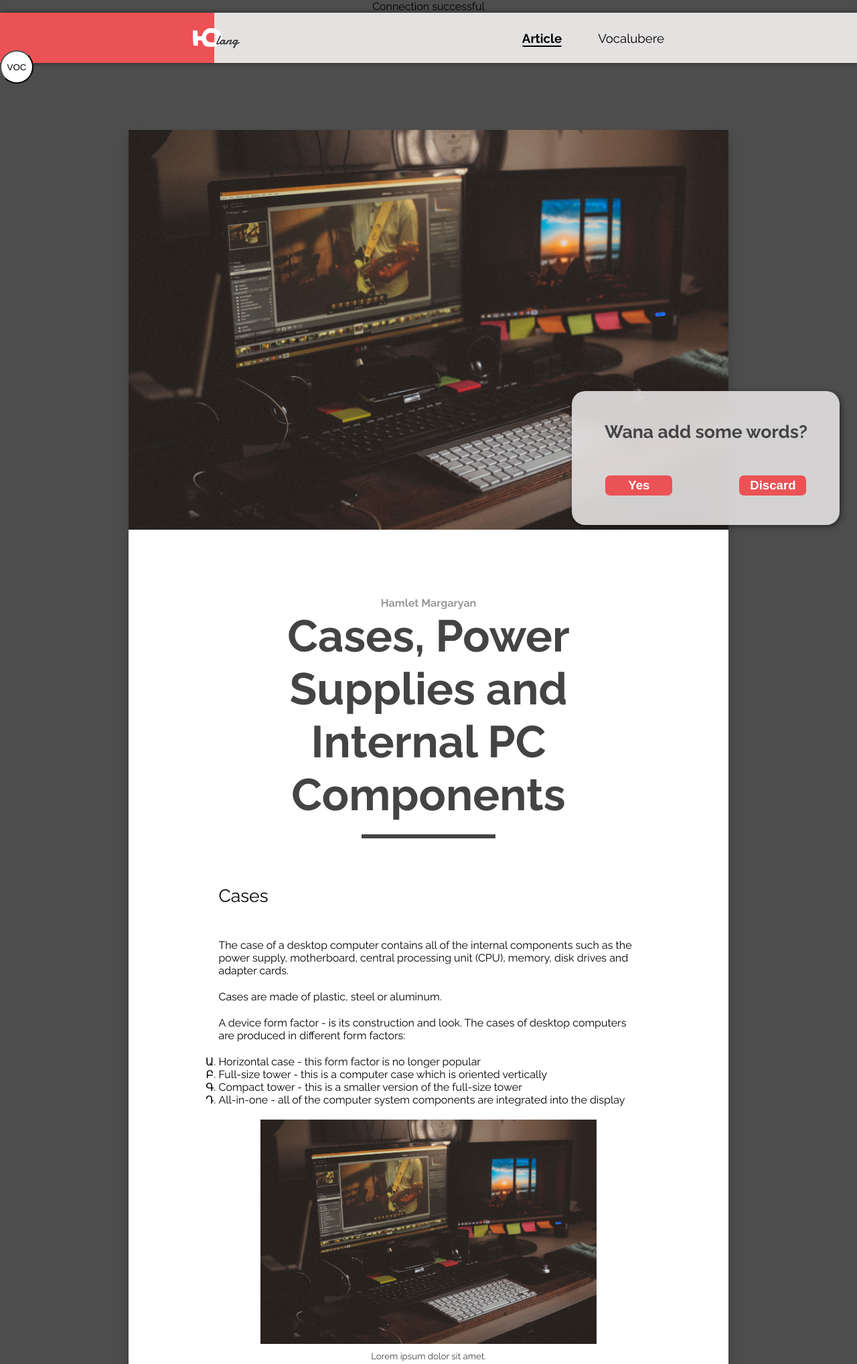
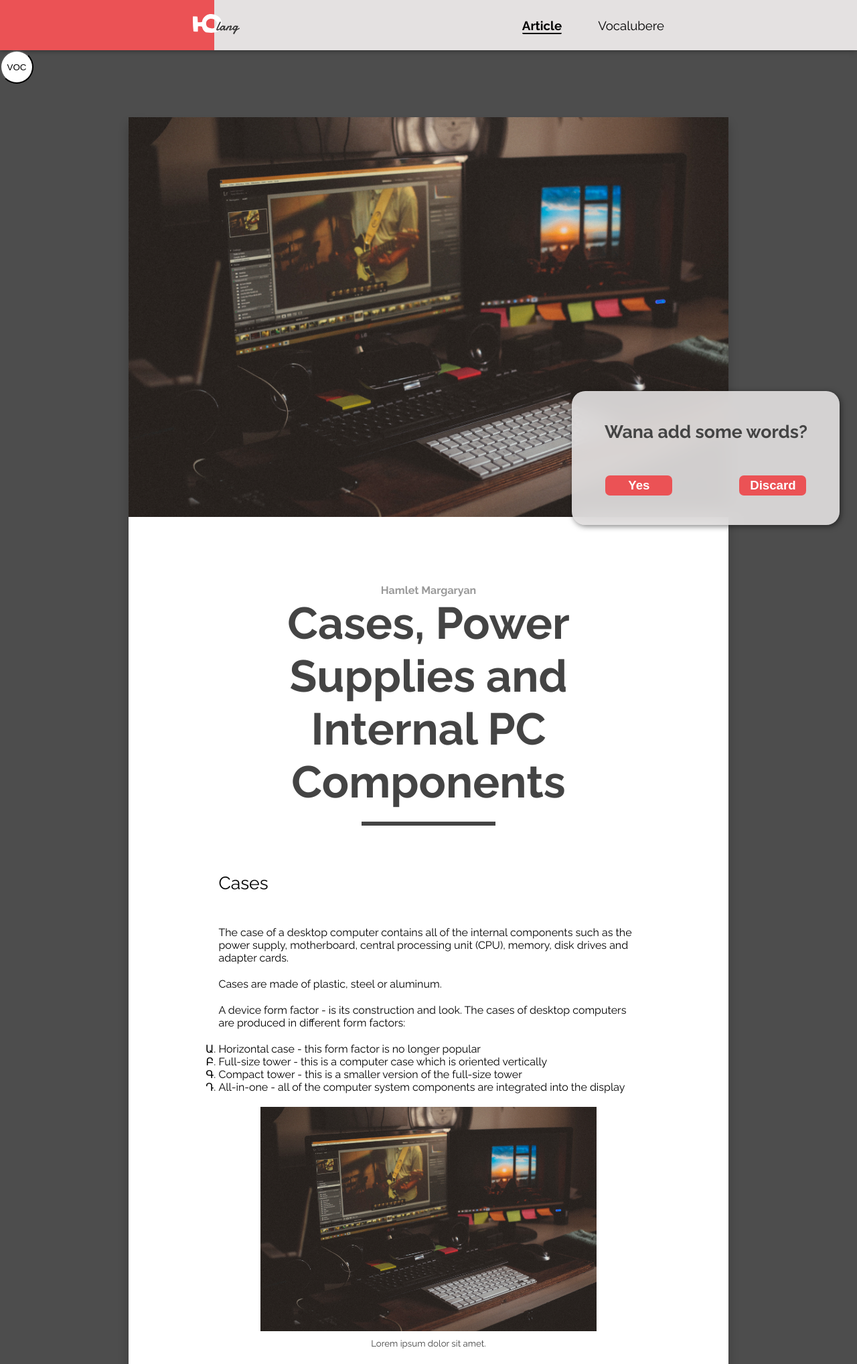
Before and after one commit to MrMargaryan/Youlang-articles, a PHP site: page / in a window 1280 px wide. Shown: the top 2037 px of the page at 67% size. Run offline with PHP 8.4, Linux system fonts and the light colour scheme; some web fonts are replaced.

Commit message:
connection.php

```diff
--- a/site/connection.php
+++ b/site/connection.php
@@ -6,14 +6,6 @@
     $db = "vocabulary";
 
     /* CREATE A CONNECTION */
-    $conn = mysqli_connect( $server, $username, $password, $db );
-
-    // CHECK CONNECTION
-if ( !$conn ) {
-    echo "Connection failed";
-    die( "Connection failed: ".mysqli_connect_error() );
-} else {
-    echo "Connection successful";
-}
+    $conn = mysqli_connect($server, $username, $password, $db);
 
 ?>
--- a/site/index.php
+++ b/site/index.php
@@ -1,5 +1,7 @@
 <?php
-   include( 'connection.php' );
+
+    include('connection.php');
+
 ?>
 
 <!DOCTYPE html>
```
